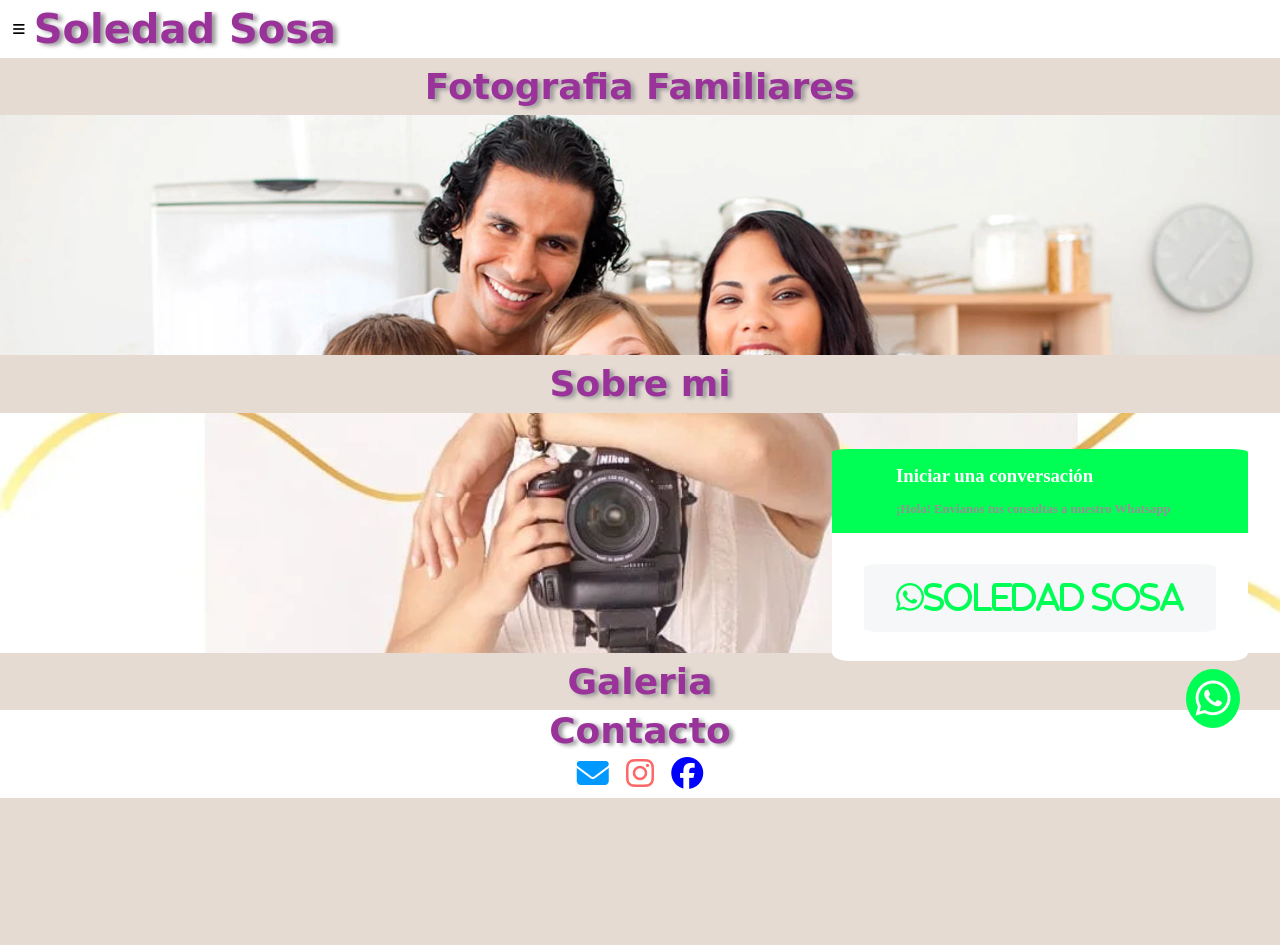
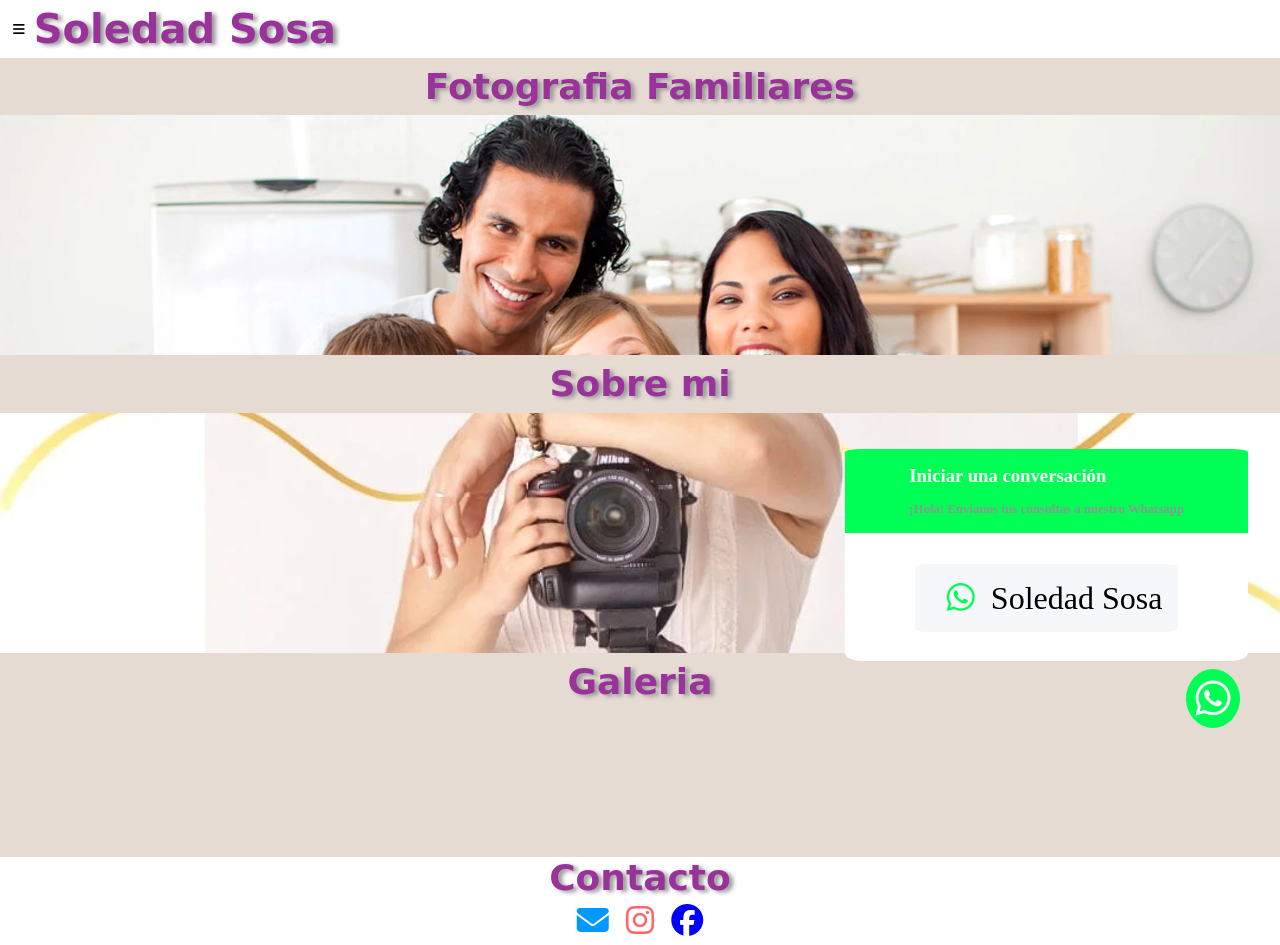
Before and after one commit to AlexAR93/proyect, a plain HTML site: page index.html in a window 1280 px wide. Both pictures are taken after a click on the element 1212 px from the left and 698 px from the top of the page. Before the commit the page ends 800 px from the top, so only its background shows below. Drawn offline with Linux system fonts and the light colour scheme; a web font is replaced by a local one.

Commit message:
Add files via upload

```diff
--- a/index.html
+++ b/index.html
@@ -44,6 +44,7 @@
             <h2>Galeria</h2>
         </section>
     </main>
+    <br><br><br><br><br><br><br><br>
     <aside>
         <span class="hide">
             <div class="window-whatsapp">
@@ -54,7 +55,7 @@
                 </div>
                 <p>
                     <a href="https://api.whatsapp.com/send?phone=+542246440396&text=Hola, Nececito mas informacion!" target="_blank">
-                        <i class="icon fab fa-whatsapp">Soledad Sosa</i>
+                        <i class="icon fab fa-whatsapp"></i>Soledad Sosa
                     </a>
                 </p>
             </div>
```
Also changed, not shown: galery.html (+1 -1 lines).
